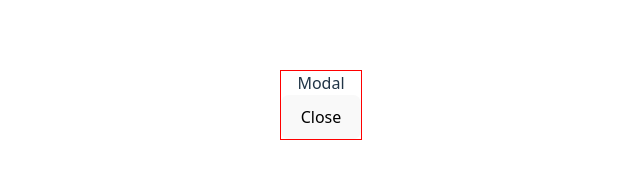
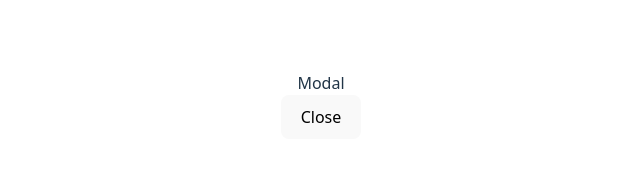
Before and after one commit to romangorelik/amex-takehome, a React (Vite) app: page / in a window 1280 px wide. Shown: the part 295-474 px from the top of the page, without its empty margins (319-959 px from the left). Built offline with nearby package versions, Linux system fonts and the light colour scheme.

Commit message:
Fix weird error with test saying its not being used, causing linter to fail

```diff
--- a/src/components/Modal.tsx
+++ b/src/components/Modal.tsx
@@ -23,11 +23,9 @@ const Modal = ({ onClose }: IModalProps) => {
     },[onClose])
 
     return (
-        <div role='dialog' style={{border: '1px solid red'}} onClick={(e) => e.stopPropagation()}>
-            <div>
-                <div role='heading'>Modal</div>
-                <button role='button' onClick={onClose}>Close</button>
-            </div>
+        <div role='dialog' onClick={(e) => e.stopPropagation()}>
+            <div role='heading'>Modal</div>
+            <button role='button' onClick={onClose}>Close</button>
         </div>
     )
 }
--- a/vite.config.ts
+++ b/vite.config.ts
@@ -1,5 +1,4 @@
-import { test } from 'vitest';
-import { defineConfig } from 'vite'
+import { defineConfig, UserConfigExport } from 'vite'
 import react from '@vitejs/plugin-react'
 
 // https://vite.dev/config/
@@ -8,6 +7,5 @@ export default defineConfig({
   test: {
     globals: true,
     environment: "jsdom",
-    // ...
   },
-})
+} as UserConfigExport)
```
